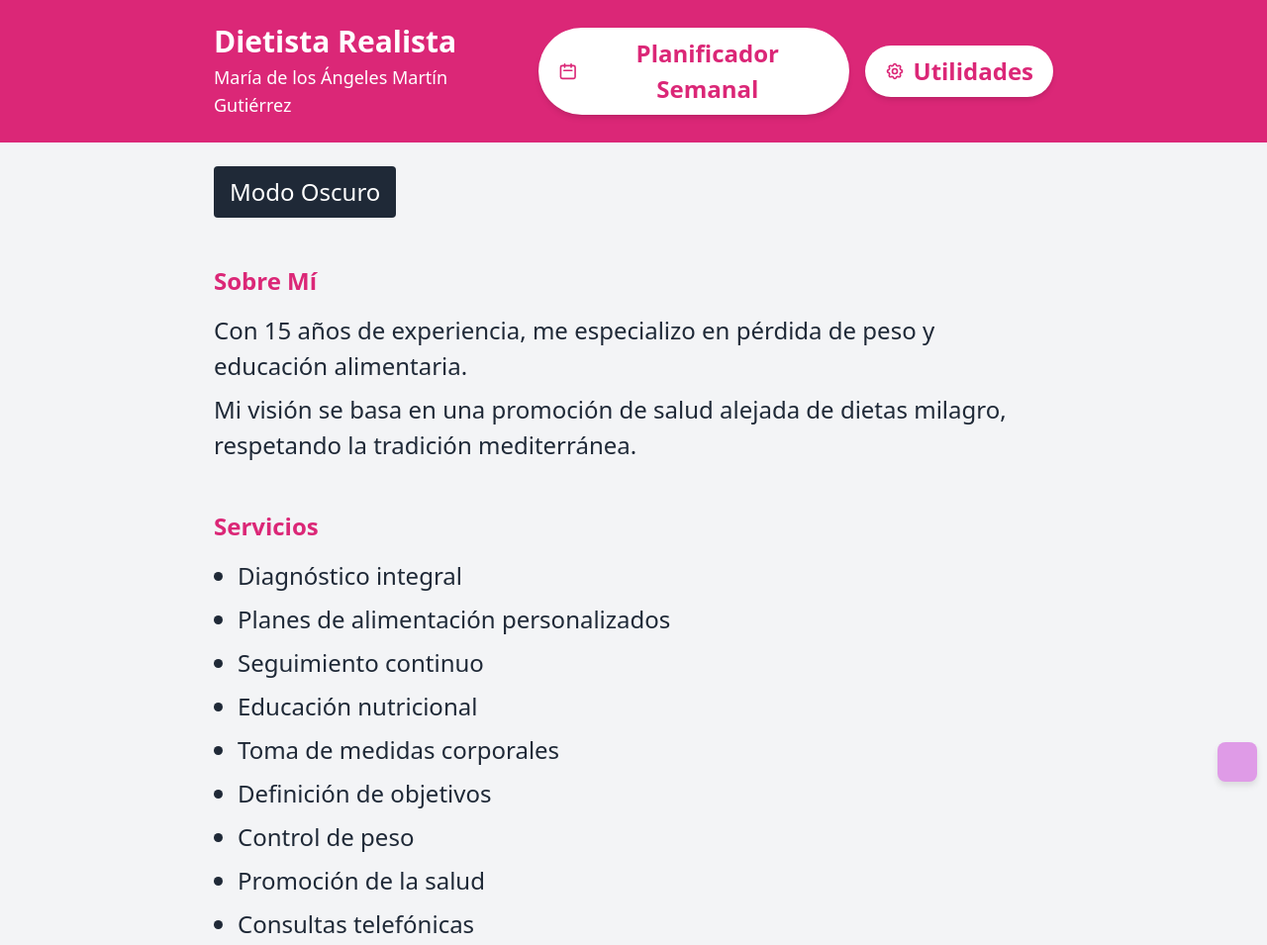
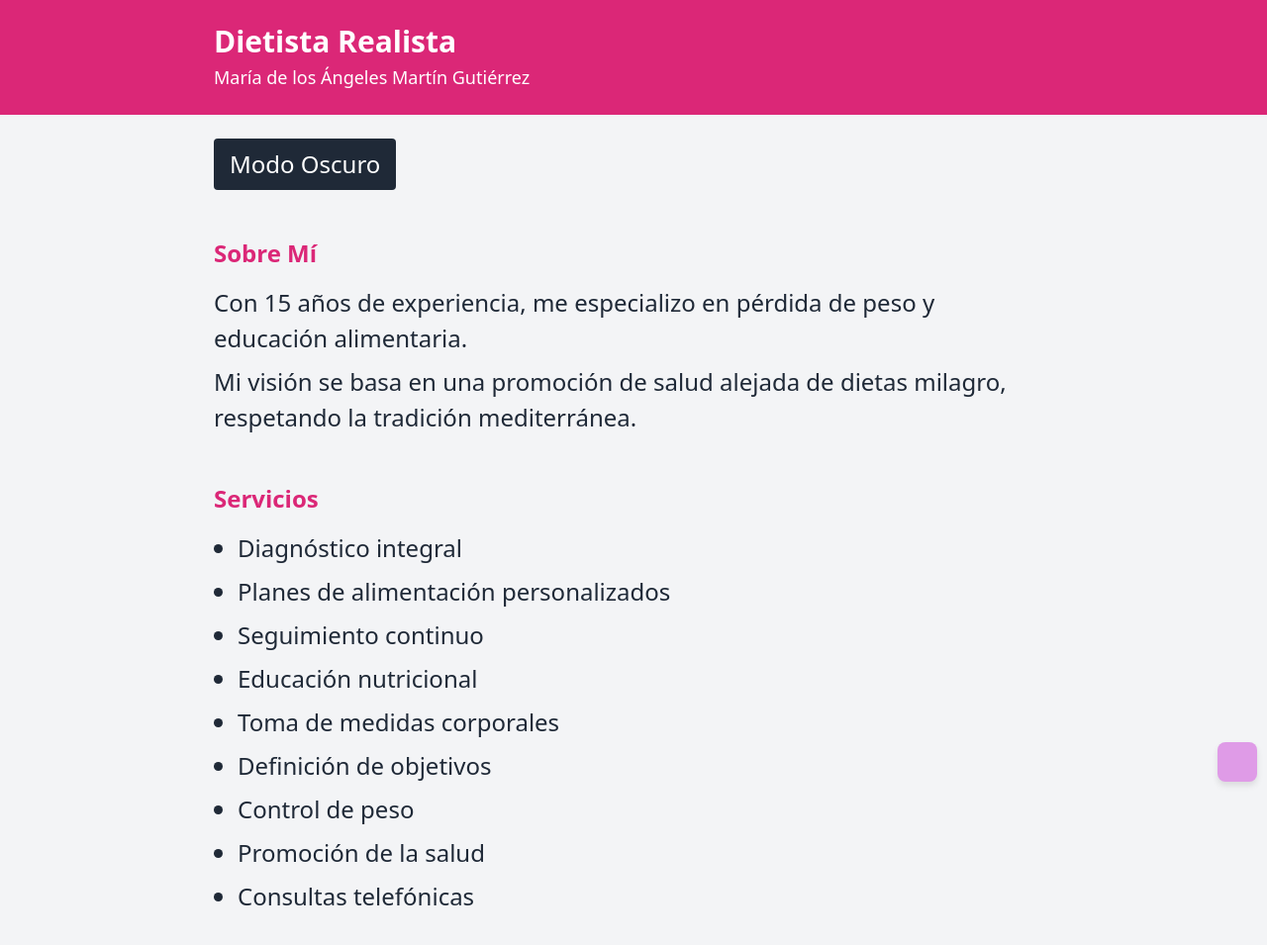
Before and after one commit to SrWilson89/DietistaRealista, a plain HTML site: page index.html in a window 1280 px wide. Shown: the top 955 px of the page at 99% size. Drawn offline with nearby package versions, Linux system fonts and the light colour scheme.

Commit message:
miercoles

```diff
--- a/index.html
+++ b/index.html
@@ -49,7 +49,7 @@
             <h1 class="text-3xl font-bold">Dietista Realista</h1>
             <p class="text-lg mt-1">María de los Ángeles Martín Gutiérrez</p>
         </div>
-        <a href="https://srwilson89.github.io/Semanal/"
+        <!-- <a href="https://srwilson89.github.io/Semanal/"
            target="_blank"
            class="inline-flex items-center gap-2 bg-white text-pink-600 font-semibold px-5 py-2 rounded-full hover:bg-pink-50 transition-all shadow-md hover:shadow-lg transform hover:scale-105">
             <svg xmlns="http://www.w3.org/2000/svg" class="h-5 w-5" fill="none" viewBox="0 0 24 24" stroke="currentColor">
@@ -65,7 +65,7 @@
                 <path stroke-linecap="round" stroke-linejoin="round" stroke-width="2" d="M15 12a3 3 0 11-6 0 3 3 0 016 0z" />
             </svg>
             Utilidades
-        </a>
+        </a> -->
     </div>
 </header>
 
```
